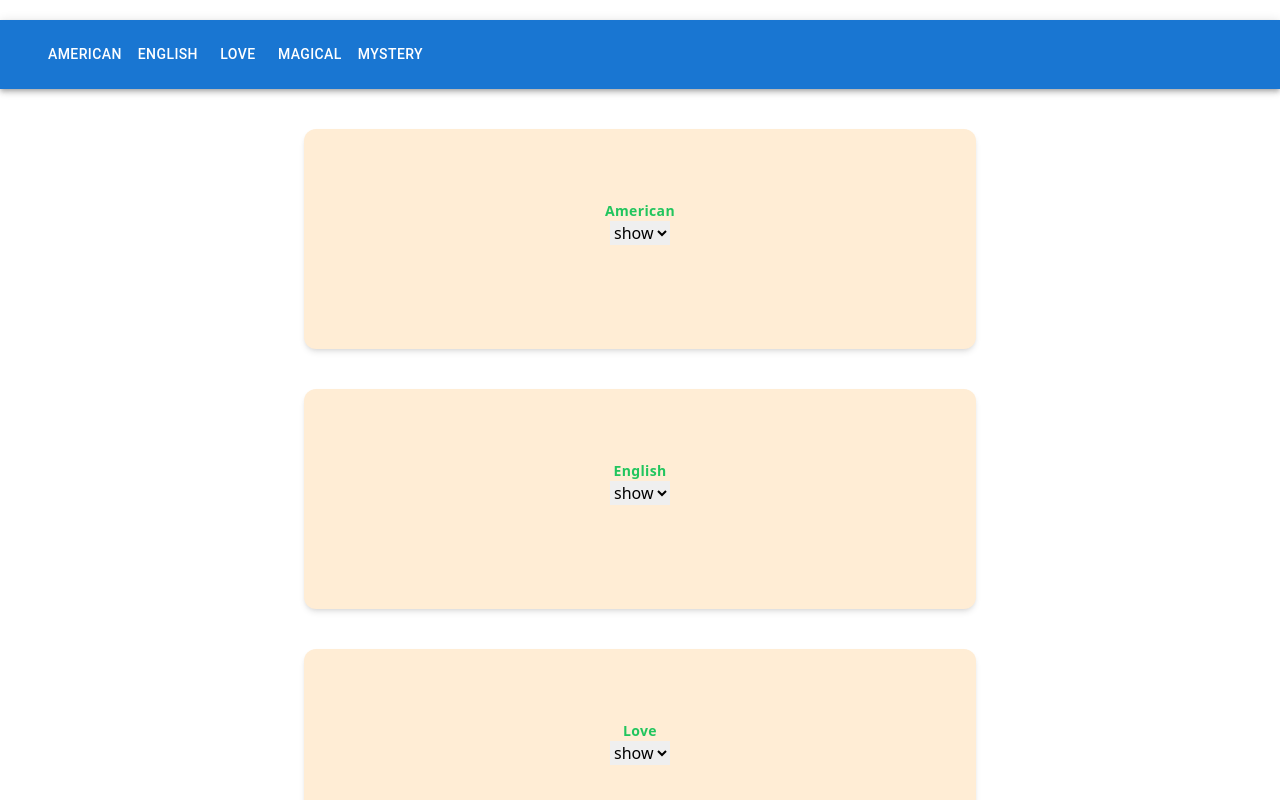
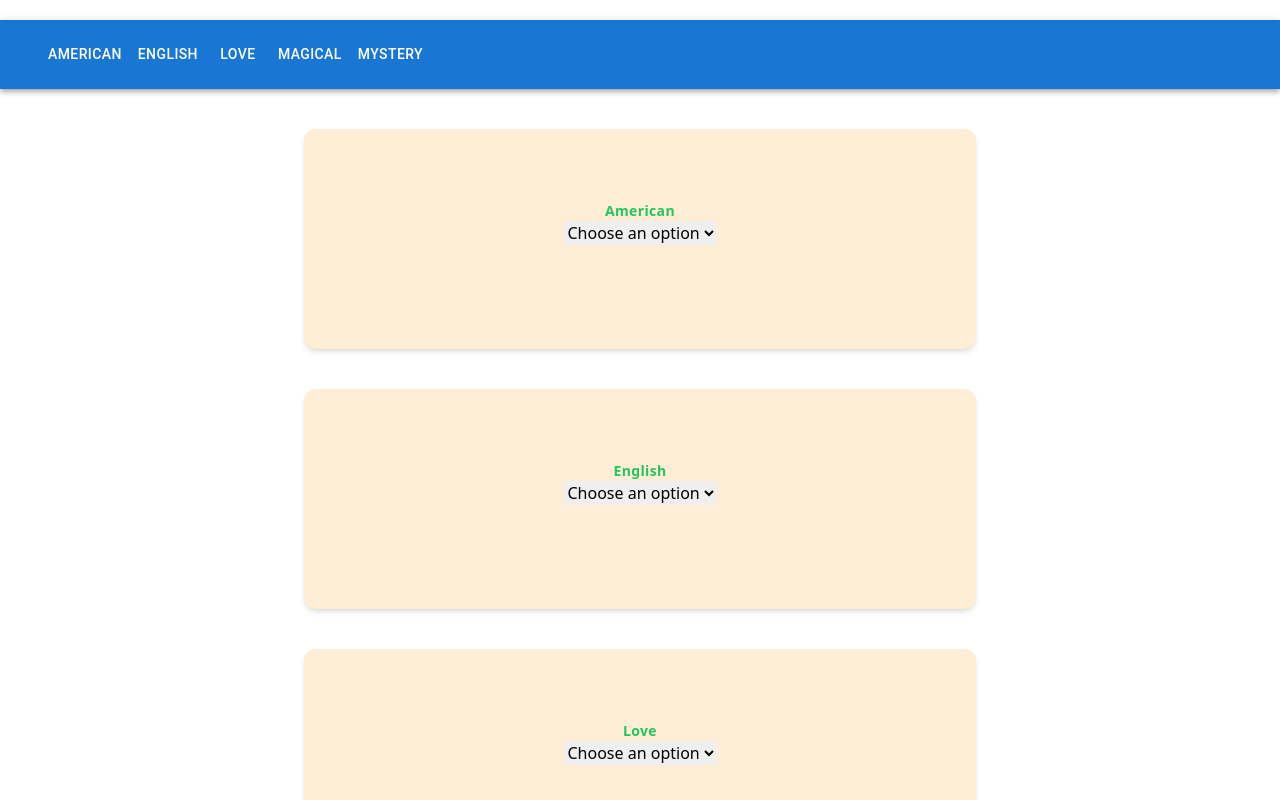
Before and after one commit to Farhana-Ahmed/PGP-tinyblog, a React (Create React App) app in the folder tinyblog/: page / in a window 1280 px wide. Shown: the top 800 px of the page. Built offline with nearby package versions, Linux system fonts and the light colour scheme.

Commit message:
refactor needed

```diff
--- a/tinyblog/src/components/Navbar.tsx
+++ b/tinyblog/src/components/Navbar.tsx
@@ -88,7 +88,7 @@ function Navbar() {
             >
               {pages.map((page) => (
                 <MenuItem key={page} onClick={handleCloseNavMenu}>
-                  <Typography textAlign="center">{page}</Typography>
+                  <Typography textAlign="center" >{page}</Typography>
                 </MenuItem>
               ))}
             </Menu>
--- a/tinyblog/src/components/PostsList.tsx
+++ b/tinyblog/src/components/PostsList.tsx
@@ -1,4 +1,5 @@
 import React, { useState } from "react";
+import { Dropdown, DropdownButton } from "react-bootstrap";
 import { IPost } from "../model";
 import Post from "./Post";
 export interface Props {
@@ -22,15 +23,15 @@ const PostsList = ({ posts, tag }: Props) => {
     <div className="max-w-md mx-auto bg-blue rounded-xl shadow-md overflow-hidden md:max-w-2xl m-10 justify-center bg-orange-100 ">
       <div className="md:flex justify-center">
         <div className="p-8 pb-16 m-10 justify-center">
-
           <div className=" tracking-wide text-sm text-green-500 font-semibold justify-center text-4xl">
             {tag}
-
           </div>
-          <select onChange={handleChange} >
+          <select onChange={handleChange}>
+            <option value=''>Choose an option</option>
             <option value="show">show</option>
             <option value="hide">hide</option>
           </select>
+
           {visible ? (
             filteredPosts.map((post, index) => (
               <Post
```
Lines whose indentation alone changed are shown as unchanged.
